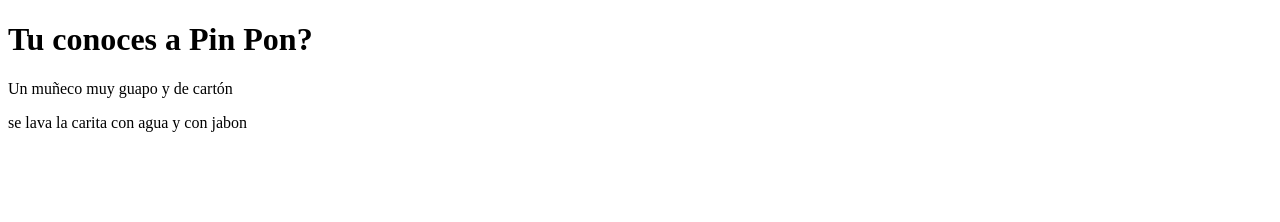
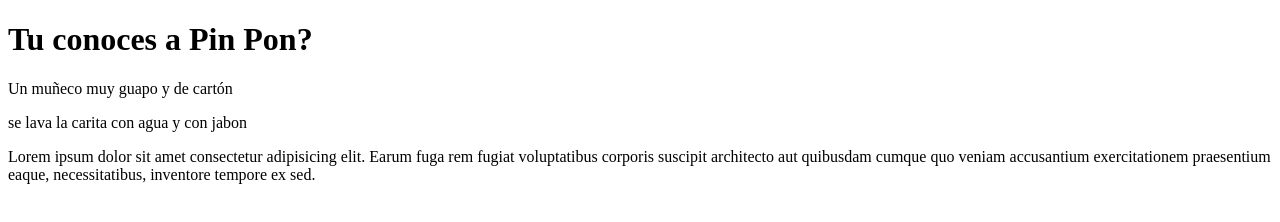
Before and after one commit to Joaquin-B-S/Equipo-3, a plain HTML site: page index.html in a window 1280 px wide. Drawn offline with Linux system fonts and the light colour scheme.

Commit message:
frase joako

```diff
--- a/index.html
+++ b/index.html
@@ -8,6 +8,12 @@
     <body>
         <h1>Tu conoces a Pin Pon?</h1>
         <p>Un muñeco muy guapo y de cartón</p>
-        <p> se lava la carita con agua y con jabon</p>
+        <p>se lava la carita con agua y con jabon</p>
+        <p>
+            Lorem ipsum dolor sit amet consectetur adipisicing elit. Earum fuga
+            rem fugiat voluptatibus corporis suscipit architecto aut quibusdam
+            cumque quo veniam accusantium exercitationem praesentium eaque,
+            necessitatibus, inventore tempore ex sed.
+        </p>
     </body>
 </html>
```
